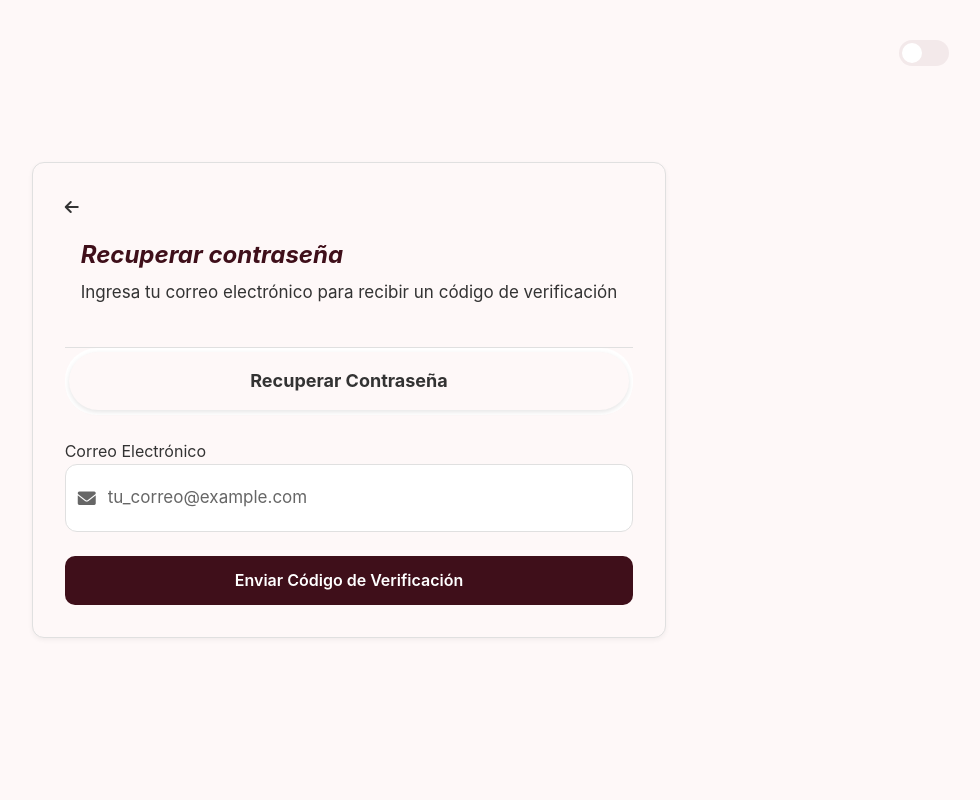
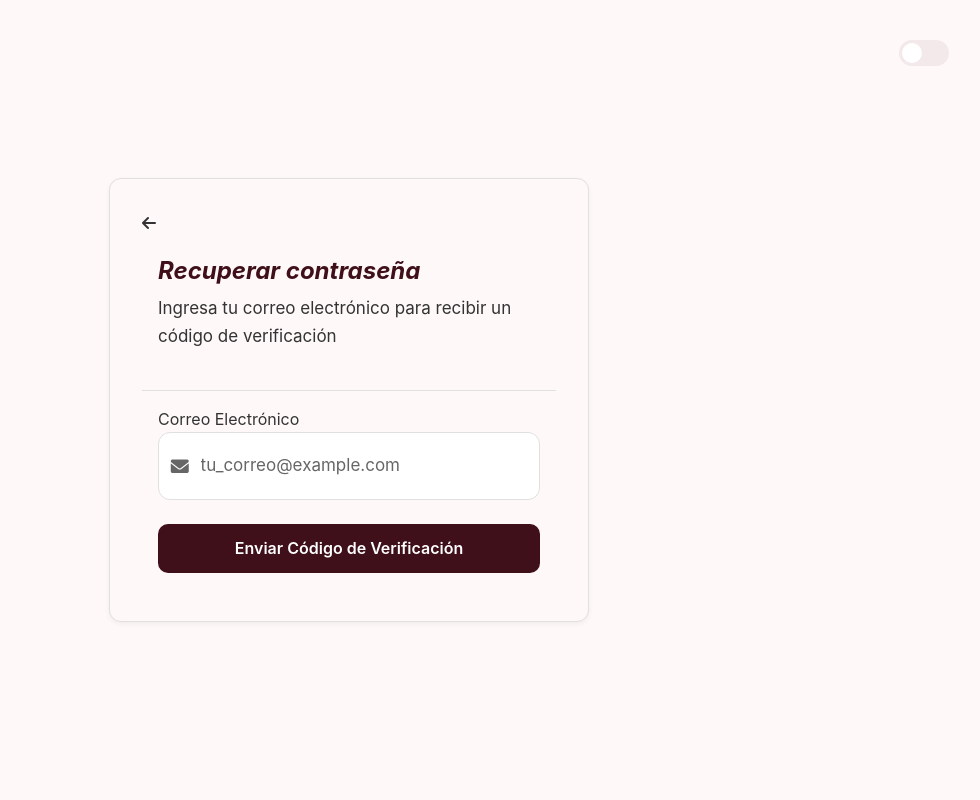
Before and after one commit to VerdonTO05/Proyecto-Final-MoveOs-Grupo-5, a PHP site: page /root-proyect/app/views/user/forgot-password.php in a window 1280 px wide. Shown: the whole page, without its empty margins (291-1271 px from the left). Run offline with PHP 8.4, Linux system fonts and the light colour scheme.

Commit message:
feat: ajustes interfaz

```diff
--- a/root-proyect/app/views/user/forgot-password.php
+++ b/root-proyect/app/views/user/forgot-password.php
@@ -32,12 +32,6 @@
                 <h1>Recuperar contraseña</h1>
                 <p id="header-description">Ingresa tu correo electrónico para recibir un código de verificación</p>
             </header>
-
-            <div class="tab-switch" role="tablist">
-                <a href="#" class="tab-btn active" role="tab" aria-selected="true" style="text-align: center;">Recuperar
-                    Contraseña</a>
-            </div>
-
             <!-- Paso 1: Solicitar código -->
             <form id="request-code-form" class="forgot-password-form">
                 <input type="hidden" name="accion" value="requestCode">
--- a/root-proyect/app/views/user/see-info.php
+++ b/root-proyect/app/views/user/see-info.php
@@ -13,7 +13,7 @@ requireActiveUser();
 ?>
 
 <script>
-  window.CURRENT_USER = <?= json_encode($user ?? null); ?>;
+    window.CURRENT_USER = <?= json_encode($user ?? null); ?>;
 </script>
 
 
@@ -38,7 +38,7 @@ requireActiveUser();
         </label>
     </div>
     <!-- Contenedor principal -->
-    <div class="first register">
+    <main class="first register">
         <div class="container">
             <button class="close-btn" type="button" aria-label="Cerrar formulario">&times;</button>
 
@@ -78,7 +78,7 @@ requireActiveUser();
                 </div>
             </div>
         </div>
-    </div>
+    </main>
 </body>
 
 </html>
```
Also changed, not shown: root-proyect/app/views/user/edit-info.php (+9 -9 lines), root-proyect/public/assets/css/main.css, root-proyect/public/assets/scss/_forms.scss, 1 other file.
